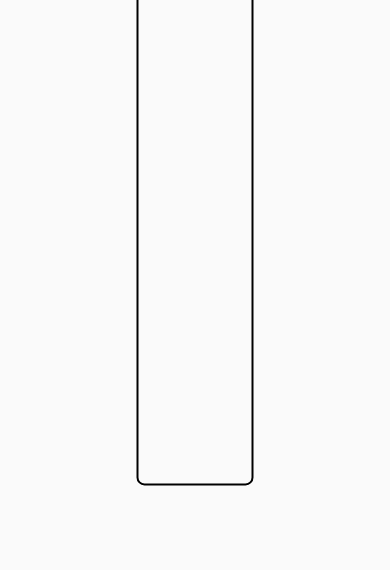
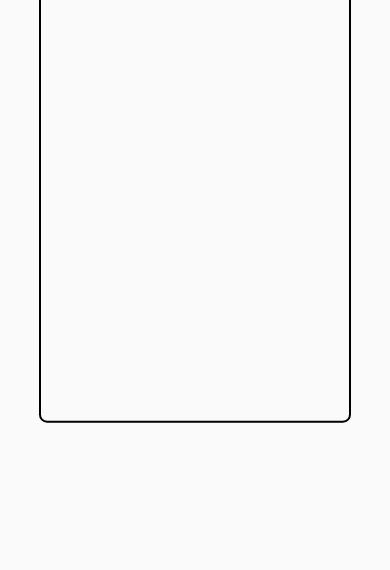
Before and after one commit to muhammadfuzailahmed/Todo-List-using-JavaScript, a plain HTML site: page index.html in a window 390 px wide. Shown: the part 274-844 px from the top of the page. Drawn offline with Linux system fonts and the light colour scheme.

Commit message:
Add title and responsive code to files

```diff
--- a/index.html
+++ b/index.html
@@ -3,7 +3,7 @@
 <head>
     <meta charset="UTF-8">
     <meta name="viewport" content="width=device-width, initial-scale=1.0">
-    <title>Document</title>
+    <title>Todo List</title>
     <link rel="stylesheet" href="style.css">
 </head>
 <body>
--- a/style.css
+++ b/style.css
@@ -97,3 +97,16 @@ button:hover {
 li.completed {
     text-decoration: line-through;
 }
+
+@media screen and (max-width: 768px) {
+    .box {
+    width: 80vw;
+    height: 65vh;
+    border: 2px solid black;
+    position: absolute;
+    top: 50%;
+    left: 50%;
+    transform: translate(-50%, -50%);
+    border-radius: 8px;
+}
+}
```
